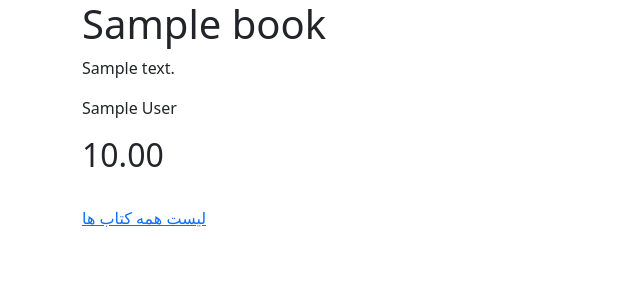
After one commit to AliGanji14/book-store, a Django app: page /books/1/ in a window 1280 px wide. The commit adds this page. Shown: the top 300 px of the page, without its empty margins (0-640 px from the left). Run offline with Django 5.2, Linux system fonts and the light colour scheme; tables that the repository leaves empty hold one stand-in row (values such as "Sample post").

Commit message:
add BookDetailView

```diff
--- a/books/models.py
+++ b/books/models.py
@@ -1,4 +1,5 @@
 from django.db import models
+from django.urls import reverse
 
 
 class Book(models.Model):
@@ -9,3 +10,6 @@ class Book(models.Model):
 
     def __str__(self):
         return f'{self.author}: {self.title}'
+
+    def get_absolute_url(self):
+        return reverse('book_detail', kwargs={'pk': self.id})
--- /dev/null
+++ b/books/templates/books/book_detail.html
@@ -0,0 +1,12 @@
+{% extends '_base.html' %}
+
+{% block page_title %}جزئیات کتاب {{ book.title }}{% endblock %}
+
+{% block content %}
+    <h1>{{ book.title }}</h1>
+    <p>{{ book.description }}</p>
+    <p>{{ book.author }}</p>
+    <h2>{{ book.price }}</h2>
+    <br>
+    <a href="{% url 'book_list' %}">لیست همه کتاب ها </a>
+{% endblock %}
--- a/books/templates/books/book_list.html
+++ b/books/templates/books/book_list.html
@@ -4,7 +4,8 @@
 
 {% block content %}
     {% for book in books %}
-    	<h1>{{ book.title }}</h1>
-
+        <a href="{{ book.get_absolute_url }}"><h1>{{ book.title }}</h1></a>
+        <p>{{ book.description }}</p>
+        <br>
     {% endfor %}
 {% endblock %}
--- a/books/urls.py
+++ b/books/urls.py
@@ -4,4 +4,5 @@ from . import views
 
 urlpatterns = [
     path('', views.BookListView.as_view(), name='book_list'),
+    path('<int:pk>/', views.BookDetailView.as_view(), name='book_detail'),
 ]
--- a/books/views.py
+++ b/books/views.py
@@ -7,4 +7,9 @@ from books.models import Book
 class BookListView(generic.ListView):
     model = Book
     context_object_name = 'books'
-    template_name = 'books/book_list_view.html'
+    template_name = 'books/book_list.html'
+
+
+class BookDetailView(generic.DetailView):
+    model = Book
+    template_name = 'books/book_detail.html'
--- a/config/urls.py
+++ b/config/urls.py
@@ -23,7 +23,7 @@ from django.views.generic.base import TemplateView
 urlpatterns = [
     path('admin/', admin.site.urls),
     path('', include('pages.urls')),
-    path('book/', include('books.urls')),
     path('accounts/', include('django.contrib.auth.urls')),
     path('accounts/', include('accounts.urls')),
+    path('books/', include('books.urls')),
 ]
```
